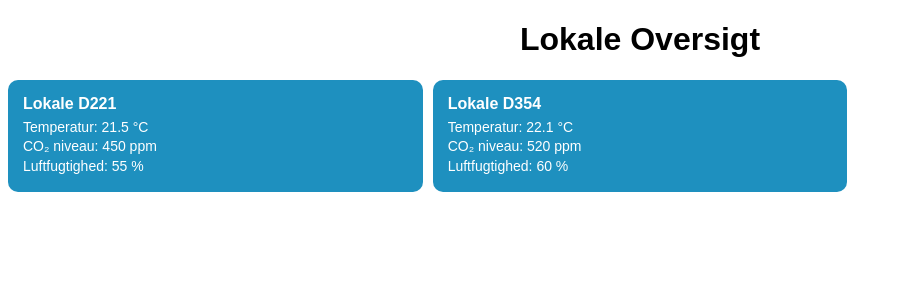
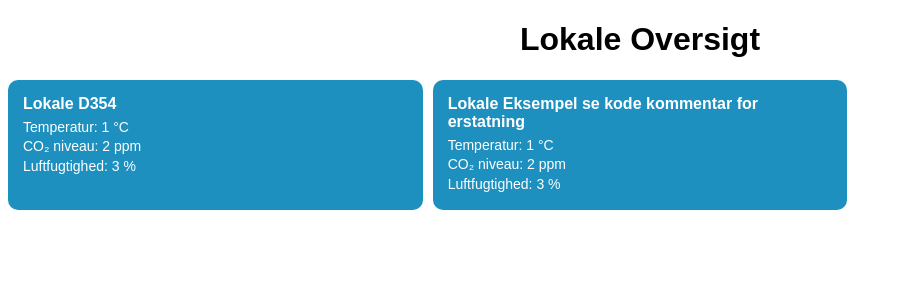
Before and after one commit to hojgfd/DATA-API-projekt, a Flask app: page /lokaler in a window 1280 px wide. Shown: the top 300 px of the page, without its empty margins (0-902 px from the left). Run offline with Flask 3, Linux system fonts and the light colour scheme.

Commit message:
Update lokaler.html

```diff
--- a/templates/lokaler.html
+++ b/templates/lokaler.html
@@ -1,3 +1,4 @@
+
 <!doctype html>
 <html lang="da">
 <head>
@@ -46,11 +47,12 @@
 
   <script>
     // Definer bokse herunder: (scalable, indsæt som herunder)
-    // {room:"D354", temperatur:{variabel}, co2:{variabel}}, luftfugtighed:{variabel}},
+    // {room:"D354", temperatur:{{ temp }}, co2:{{co2_ppm}}, luftfugtighed:{{ humidity }} },
 
     const boxes = [
-      {room:"D221", temperatur:21.5, co2:450, luftfugtighed:55},
-      {room:"D354", temperatur:22.1, co2:520, luftfugtighed:60},
+      {room:"D354", temperatur: 1, co2: 2, luftfugtighed: 3 },
+      {room:"Eksempel se kode kommentar for erstatning", temperatur: 1, co2: 2, luftfugtighed: 3 },
+
 
     ];
 
```
